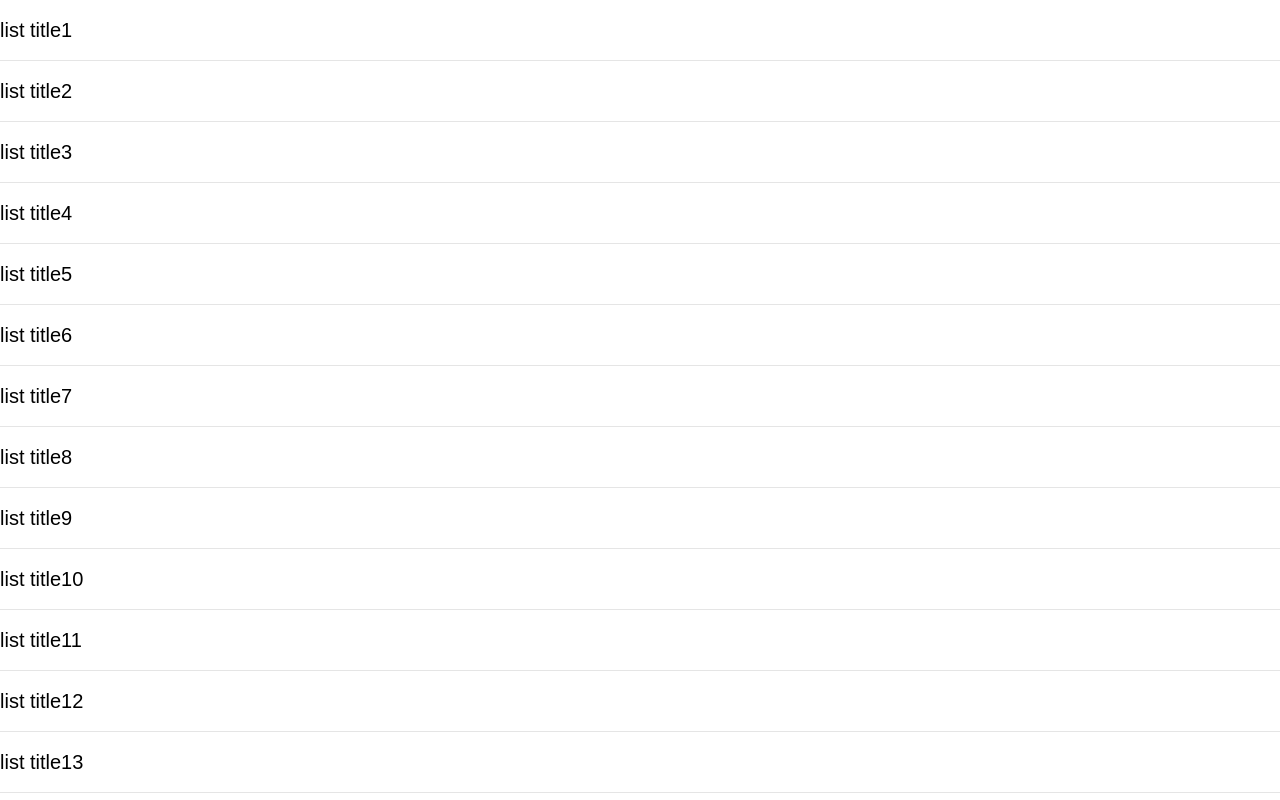
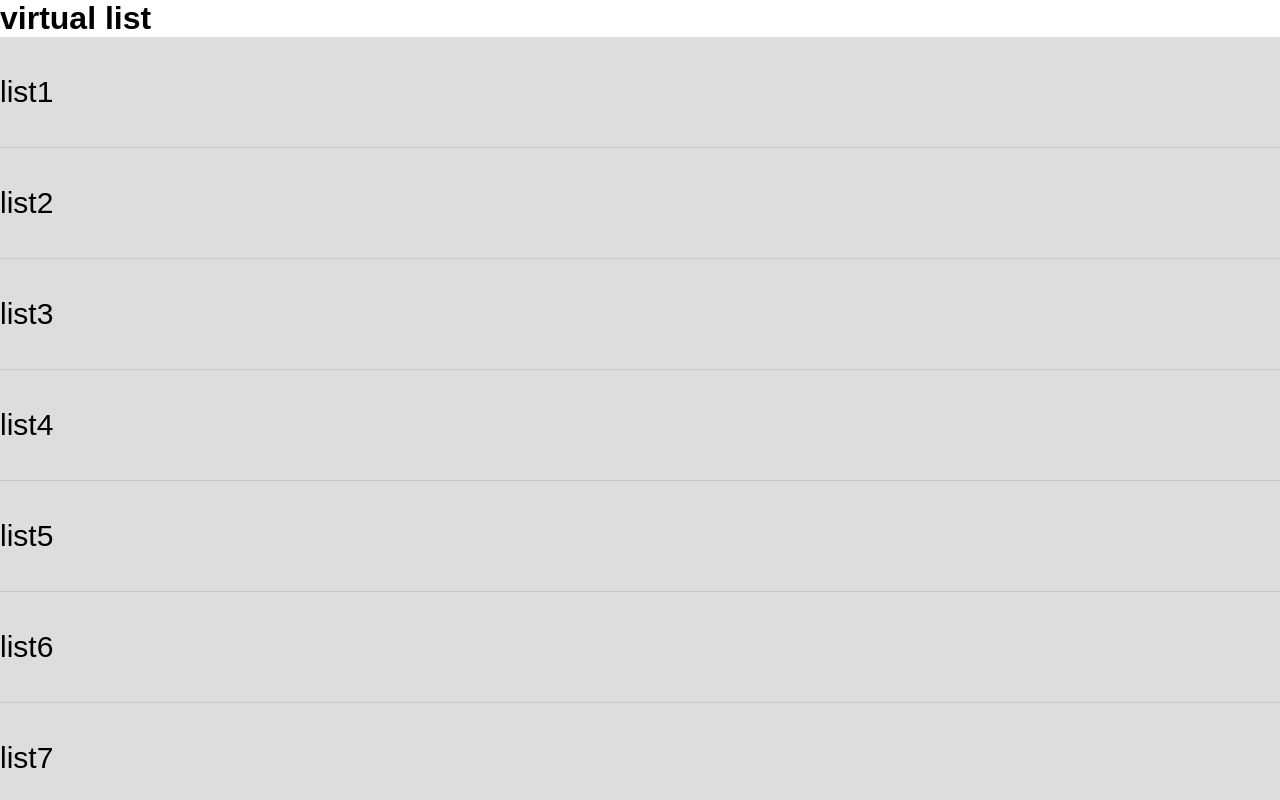
Before and after one commit to kongbaiy/vue_components, a Vue app: page /#/list in a window 1280 px wide. Built offline with nearby package versions, Linux system fonts and the light colour scheme; a web font is replaced by a local one.

Commit message:
新增虚拟列表组件

```diff
--- a/src/app/components/form/form-item.vue
+++ b/src/app/components/form/form-item.vue
@@ -1,10 +1,10 @@
 <template>
   <div class="form-item">
     <p class="label">
-            <span class="required-logo" v-if="required">*</span>{{label}}
+      <span class="required-logo" v-if="required">*</span>{{ label }}
     </p>
     <slot></slot>
-        <p class="hint-info">{{errMsg}}</p>
+    <p class="hint-info">{{ errMsg }}</p>
   </div>
 </template>
 
@@ -13,30 +13,30 @@
   props: {
     required: {
       type: Boolean,
-                default: false
+      default: false,
     },
     label: {
       type: String,
-                default: ''
+      default: "",
     },
     prop: {
       type: String,
-                default: ''
-            }
+      default: "",
+    },
   },
 
   data() {
     return {
-                errMsg: ''
-            }
+      errMsg: "",
+    };
   },
 
   methods: {
     setMsg(msg) {
-                this.errMsg = msg || '';
-            }
-        }
-    }
+      this.errMsg = msg || "";
+    },
+  },
+};
 </script>
 
 <style lang="scss" scoped>
@@ -44,23 +44,22 @@
   .label {
     min-height: 28px;
     font-size: 12px;
-            font-family: PingFangSC-Regular,PingFang SC;
+    font-family: PingFangSC-Regular, PingFang SC;
     font-weight: 400;
     color: #929498;
     .required-logo {
-                color: #FF2352;
+      color: #ff2352;
     }
   }
 
   .hint-info {
     min-height: 16px;
     font-size: 12px;
-            font-family: PingFangSC-Regular,PingFang SC;
+    font-family: PingFangSC-Regular, PingFang SC;
     font-weight: 400;
     word-break: break-all;
-            color: #FF2352;
+    color: #ff2352;
     line-height: 16px;
   }
 }
-
 </style>
--- a/src/app/components/list/VirtualScroller.vue
+++ b/src/app/components/list/VirtualScroller.vue
@@ -1,17 +1,24 @@
 <template>
-  <div>
-    <div :style="{ height }" class="scroll" @scroll="onScroll">
-      <slot></slot>
+  <div class="virtual-scroll-container" :style="{ height }" @scroll="_onScroll">
+    <div class="content" :style="{ height: `${(value.length - 1) * 111}px` }">
+      <div class="viewing-area">
+        <div v-for="(item, index) in list" :key="index" class="slot-box">
+          <slot v-bind="item"></slot>
+        </div>
+      </div>
     </div>
   </div>
 </template>
 
 <script>
-import VirtualScrolled from '@/utils/VirtualScroller';
+export default {
+  model: {
+    prop: 'value',
+    event: 'update',
+  },
 
-export default {
   props: {
-    data: {
+    value: {
       type: Array,
       default: () => []
     },
@@ -19,46 +26,70 @@ export default {
       type: String,
       default: '100vh'
     },
-    triggerDistance: {
-      type: Number,
-      default: 100
+    page: {
+      type: [Number, String],
+      default: 1
     }
   },
 
   data() {
     return {
       scrollTopVal: 0,
-      lock: false
+      timeout: '',
+      perNum: 0
+    };
+  },
+
+  mounted() {
+  },
+
+  computed: {
+    list() {
+      const { value, scrollTopVal } = this;
+      const start = Math.floor(scrollTopVal / 110),
+        end = start + 10;
+
+      return value.slice(start, end);
     }
   },
 
   methods: {
-    onScroll({ target }) {
-      const { scrollTop, scrollHeight, offsetHeight } = target;
-      const { data, triggerDistance, scrollTopVal } = this;
-      const handel = VirtualScrolled(data);
+    _onScroll({ target }) {
+      const { scrollTop } = target;
+      const VA = document.querySelector(".viewing-area");
+      const curNum =  Math.floor(scrollTop / 110);
 
-      if (scrollTopVal && scrollTop < scrollTopVal) {
-        if (triggerDistance && scrollTop <= triggerDistance) {
-        }
+      if (this.scrollTopVal && scrollTop < this.scrollTopVal) {
+
       } else {
-        if (scrollTop >= scrollHeight - offsetHeight - triggerDistance && !this.lock) {
-          this.lock = true;
-          handel((data) => {
-            this.lock = false;
-            this.$emit('add', data);
-          });
-        }
+
+      }
+
+
+      // VA.setAttribute('style', `margin-top:(${scrollTop}px)`);
+      if(this.perNum != curNum || scrollTop < 56) {
+        this.perNum = curNum;
+        VA.setAttribute('style', `transform: translateY(${scrollTop}px)`);
       }
       this.scrollTopVal = scrollTop;
+
     },
-  }
+
+    _antiShake(callback) {
+      clearTimeout(this.timeout);
+      this.timeout = setTimeout(() => {
+        callback();
+      });
+    },
+  },
 };
 </script>
 
 <style lang="scss" scoped>
-  .scroll {
-    overflow-y: scroll;
-    -webkit-overflow-scrolling: touch;
+.virtual-scroll-container {
+  overflow: auto;
+  .content {
+    overflow: hidden;
   }
+}
 </style>
--- a/src/app/pages/demo/List.vue
+++ b/src/app/pages/demo/List.vue
@@ -1,12 +1,12 @@
 <template>
   <div>
-    <!-- <ul class="list" @scroll="onListScroll">
-      <li class="list-item" v-for="(item, index) in list" :key="index">
-        {{ item.title }}
-      </li>
-    </ul> -->
-    <virtual-scroller :data="list" @add="onAdd">
-      <div class="list-item" v-for="(item, index) in list" :key="index">{{ item.title }}</div>
+    <h1>virtual list</h1>
+    <virtual-scroller v-model="list" :page="page" @load="onLoad">
+      <template slot-scope="scope">
+        <div class="list-item">
+          {{scope.title}}{{scope.index}}
+      </div>
+      </template>
     </virtual-scroller>
   </div>
 </template>
@@ -14,111 +14,52 @@
 <script>
 export default {
   components: {
-    VirtualScroller: () => import('@/app/components/list/VirtualScroller')
+    VirtualScroller: () => import('@/app/components/list/VirtualScroller'),
   },
 
   data() {
     return {
+      page: 1,
       list: [
-        { title: "list title1" },
-        { title: "list title2" },
-        { title: "list title3" },
-        { title: "list title4" },
-        { title: "list title5" },
-        { title: "list title6" },
-        { title: "list title7" },
-        { title: "list title8" },
-        { title: "list title9" },
-        { title: "list title10" },
-        { title: "list title11" },
-        { title: "list title12" },
-        { title: "list title13" },
-        { title: "list title14" },
-        { title: "list title15" },
-        { title: "list title16" },
-        { title: "list title17" },
-        { title: "list title18" },
-        { title: "list title19" },
-        { title: "list title20" },
-      ],
-      scrollTop: 0,
-      startSetTimeout: "",
-      lock: false
+      ]
     };
   },
 
-  mounted() {},
+  mounted() {
+    let arr = [];
+    for(let i = 0;i < 20; i++) {
+      arr.push({
+        title: 'list',
+        index: i + 1
+      });
+    }
+     this.list = arr;
+  },
 
   methods: {
-    // onListScroll({ target }) {
-    //   const { scrollTop, scrollHeight, offsetHeight } = target;
-    //   const scroll_val = 110;
-
-    //   if (this.scrollTop && scrollTop < this.scrollTop) {
-    //     console.log("top");
-
-    //     if (scroll_val && scrollTop <= scroll_val) {
-    //       console.log("top trigger");
-    //     }
-    //   } else {
-    //     console.log("bottom");
-
-    //     if (scrollTop >= scrollHeight - offsetHeight - scroll_val && !this.lock) {
-    //       let length = this.list.length;
-
-    //       this.lock = true;
-    //       console.log("bottom trigger");
-    //       clearTimeout(this.startSetTimeout);
-    //       this.list = this.list.slice(length / 2);
-    //       this.startSetTimeout = setTimeout(callback => {
-    //         let arr = [];
-
-    //         for(let i = 0; i < 15; i++) {
-    //           arr.push({ title: 'list title' + (length + i + 1) });
-    //         }
-    //         this.list = this.list.concat(arr);
-    //         this.lock = false;
-    //       }, 600);
-    //     }
-    //   }
-    //   this.scrollTop = scrollTop;
-    // },
-
-    onAdd(data) {
-      let arr = [], length = this.list.length;
-
-      for(let i = 0; i < 15; i++) {
-        arr.push({ title: 'list title' + (length + i + 1) });
-      }
-      this.$nextTick(callback => {
-      this.list = data;
-
-         this.list = this.list.concat(arr);
-      });
+    onLoad({ direction }) {
+      // if (direction === 'up') {
+      //   if(this.page < this.list.length - 1) {
+      //     this.page ++;
+      //   }
+      // } else {
+      //   if(this.page > 1) {
+      //     this.page --;
+      //   }
+      // }
+      // console.log(this.page);
     }
   },
 };
 </script>
 
 <style lang="scss" scoped>
-.list {
-  margin: 20px;
-  overflow-y: scroll;
-  -webkit-overflow-scrolling: touch;
-  height: calc(100vh - 40px);
-  .list-item {
-    height: 60px;
-    border-bottom: 1px solid;
-    border-color: rgba(0, 0, 0, 0.1);
-    font-size: 20px;
-    line-height: 60px;
-  }
+.list-item {
+  height: 110px;
+  background-color: #ddd;
+  border-bottom: 1px solid;
+  border-color: rgba(0, 0, 0, 0.1);
+  font-size: 30px;
+  line-height: 110px;
 }
-.list-item {
-    height: 60px;
-    border-bottom: 1px solid;
-    border-color: rgba(0, 0, 0, 0.1);
-    font-size: 20px;
-    line-height: 60px;
-  }
 </style>
```
Lines whose indentation alone changed are shown as unchanged.
